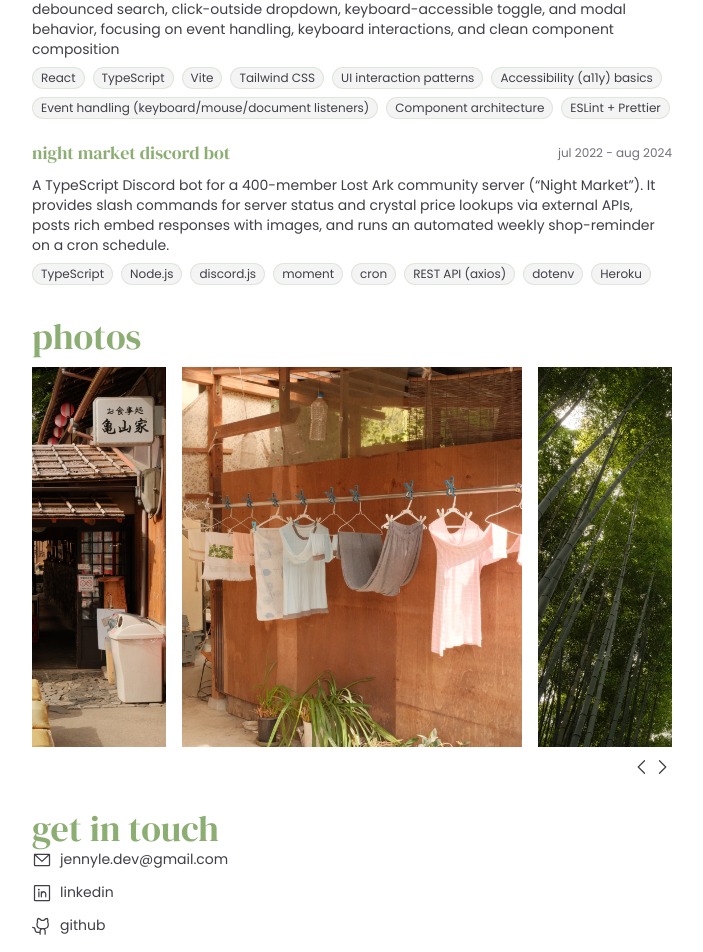
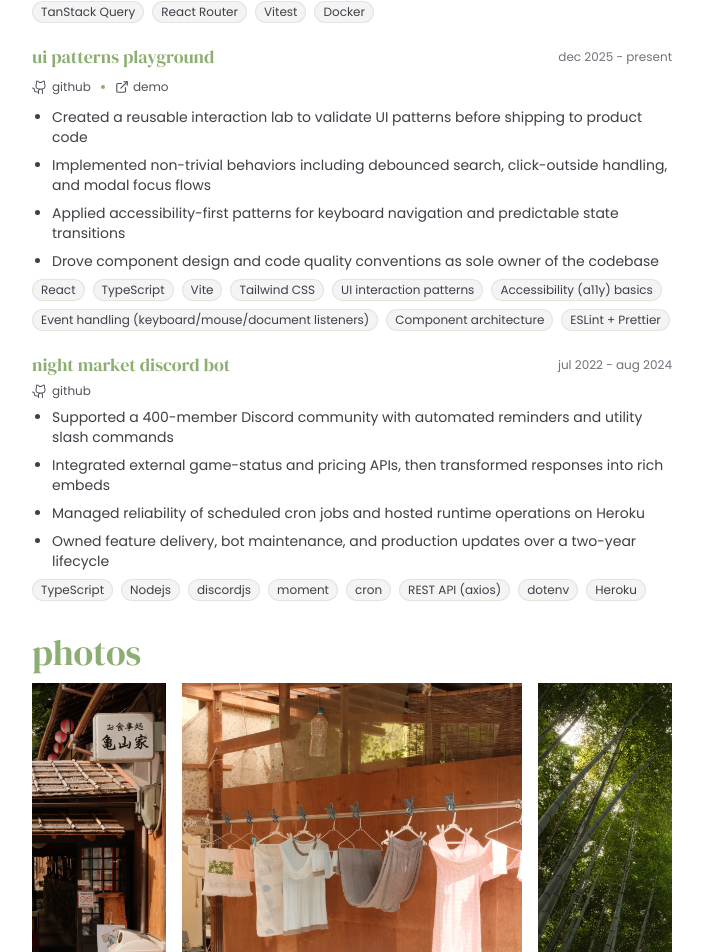
Before and after one commit to Jennykuma/portfolio-site-v2, a React (Vite) app: page / in a window 1280 px wide. Shown: the part 2382-3334 px from the top of the page, without its empty margins (288-991 px from the left). Built offline with nearby package versions, Linux system fonts and the light colour scheme.

Commit message:
Clean up projects, add links and demo

```diff
--- a/package.json
+++ b/package.json
@@ -16,6 +16,7 @@
         "@tailwindcss/vite": "^4.1.15",
         "embla-carousel": "^8.6.0",
         "embla-carousel-react": "^8.6.0",
+        "lucide-react": "^1.14.0",
         "react": "^19.1.1",
         "react-dom": "^19.1.1"
     },
--- a/src/components/GetInTouch.tsx
+++ b/src/components/GetInTouch.tsx
@@ -6,9 +6,9 @@ const GetInTouch = () => {
 			<div className='flex flex-col gap-3'>
 				<a
 					className='
-						inline-flex items-center gap-2 text-[14px]
+						inline-flex items-center gap-2 text-[14px] text-zinc-600 dark:text-gray-300
 						hover:text-sage hover:underline
-						underline-offset-4
+						underline-offset-2 transition-colors duration-200
 					'
 					href='mailto:jennyle.dev@gmail.com'
 				>
@@ -19,13 +19,13 @@ const GetInTouch = () => {
 					>
 						<path d='M224,48H32a8,8,0,0,0-8,8V192a16,16,0,0,0,16,16H216a16,16,0,0,0,16-16V56A8,8,0,0,0,224,48ZM203.43,64,128,133.15,52.57,64ZM216,192H40V74.19l82.59,75.71a8,8,0,0,0,10.82,0L216,74.19V192Z'></path>
 					</svg>
-					<span className='text-zinc-700 dark:text-gray-300'>jennyle.dev@gmail.com</span>
+					<span>jennyle.dev@gmail.com</span>
 				</a>
 				<a
 					className='
-						inline-flex items-center gap-2 text-[14px]
+						inline-flex items-center gap-2 text-[14px] text-zinc-600 dark:text-gray-300
 						hover:text-sage hover:underline
-						underline-offset-4
+						underline-offset-2 transition-colors duration-200
 					'
 					href='https://www.linkedin.com/in/jennyle05'
 					target='_blank'
@@ -38,13 +38,13 @@ const GetInTouch = () => {
 					>
 						<path d='M216,24H40A16,16,0,0,0,24,40V216a16,16,0,0,0,16,16H216a16,16,0,0,0,16-16V40A16,16,0,0,0,216,24Zm0,192H40V40H216V216ZM96,112v64a8,8,0,0,1-16,0V112a8,8,0,0,1,16,0Zm88,28v36a8,8,0,0,1-16,0V140a20,20,0,0,0-40,0v36a8,8,0,0,1-16,0V112a8,8,0,0,1,15.79-1.78A36,36,0,0,1,184,140ZM100,84A12,12,0,1,1,88,72,12,12,0,0,1,100,84Z'></path>
 					</svg>
-					<span className='text-zinc-700 dark:text-gray-300'>linkedin</span>
+					<span>linkedin</span>
 				</a>
 				<a
 					className='
-						inline-flex items-center gap-2 text-[14px]
+						inline-flex items-center gap-2 text-[14px] text-zinc-600 dark:text-gray-300
 						hover:text-sage hover:underline
-						underline-offset-4
+						underline-offset-2 transition-colors duration-200
 					'
 					href='https://github.com/Jennykuma'
 					target='_blank'
@@ -57,7 +57,7 @@ const GetInTouch = () => {
 					>
 						<path d='M208.31,75.68A59.78,59.78,0,0,0,202.93,28,8,8,0,0,0,196,24a59.75,59.75,0,0,0-48,24H124A59.75,59.75,0,0,0,76,24a8,8,0,0,0-6.93,4,59.78,59.78,0,0,0-5.38,47.68A58.14,58.14,0,0,0,56,104v8a56.06,56.06,0,0,0,48.44,55.47A39.8,39.8,0,0,0,96,192v8H72a24,24,0,0,1-24-24A40,40,0,0,0,8,136a8,8,0,0,0,0,16,24,24,0,0,1,24,24,40,40,0,0,0,40,40H96v16a8,8,0,0,0,16,0V192a24,24,0,0,1,48,0v40a8,8,0,0,0,16,0V192a39.8,39.8,0,0,0-8.44-24.53A56.06,56.06,0,0,0,216,112v-8A58.14,58.14,0,0,0,208.31,75.68ZM200,112a40,40,0,0,1-40,40H112a40,40,0,0,1-40-40v-8a41.74,41.74,0,0,1,6.9-22.48A8,8,0,0,0,80,73.83a43.81,43.81,0,0,1,.79-33.58,43.88,43.88,0,0,1,32.32,20.06A8,8,0,0,0,119.82,64h32.35a8,8,0,0,0,6.74-3.69,43.87,43.87,0,0,1,32.32-20.06A43.81,43.81,0,0,1,192,73.83a8.09,8.09,0,0,0,1,7.65A41.72,41.72,0,0,1,200,104Z'></path>
 					</svg>
-					<span className='text-zinc-700 dark:text-gray-300'>github</span>
+					<span>github</span>
 				</a>
 			</div>
 		</section>
--- a/src/components/Projects.tsx
+++ b/src/components/Projects.tsx
@@ -1,4 +1,5 @@
 import { type Project as projectItem, projects } from '../data/projects';
+import { Dot, ExternalLink } from 'lucide-react';
 
 const Projects = () => {
 	return (
@@ -12,9 +13,44 @@ const Projects = () => {
 						</span>
 						<span className='date'>{project.period}</span>
 					</div>
-					<div className='mt-2 text-sm text-zinc-700 dark:text-gray-300'>
-						{project.description}
+					<div className='flex gap-xs mt-1 text-xs'>
+						<a
+							href={project.github}
+							target='_blank'
+							rel='noopener noreferrer'
+							className='flex items-center gap-1 text-zinc-600 hover:text-sage hover:underline underline-offset-2 transition-colors duration-200'
+						>
+							<svg
+								className='w-4 h-4 fill-current'
+								xmlns='http://www.w3.org/2000/svg'
+								viewBox='0 0 256 256'
+							>
+								<path d='M208.31,75.68A59.78,59.78,0,0,0,202.93,28,8,8,0,0,0,196,24a59.75,59.75,0,0,0-48,24H124A59.75,59.75,0,0,0,76,24a8,8,0,0,0-6.93,4,59.78,59.78,0,0,0-5.38,47.68A58.14,58.14,0,0,0,56,104v8a56.06,56.06,0,0,0,48.44,55.47A39.8,39.8,0,0,0,96,192v8H72a24,24,0,0,1-24-24A40,40,0,0,0,8,136a8,8,0,0,0,0,16,24,24,0,0,1,24,24,40,40,0,0,0,40,40H96v16a8,8,0,0,0,16,0V192a24,24,0,0,1,48,0v40a8,8,0,0,0,16,0V192a39.8,39.8,0,0,0-8.44-24.53A56.06,56.06,0,0,0,216,112v-8A58.14,58.14,0,0,0,208.31,75.68ZM200,112a40,40,0,0,1-40,40H112a40,40,0,0,1-40-40v-8a41.74,41.74,0,0,1,6.9-22.48A8,8,0,0,0,80,73.83a43.81,43.81,0,0,1,.79-33.58,43.88,43.88,0,0,1,32.32,20.06A8,8,0,0,0,119.82,64h32.35a8,8,0,0,0,6.74-3.69,43.87,43.87,0,0,1,32.32-20.06A43.81,43.81,0,0,1,192,73.83a8.09,8.09,0,0,0,1,7.65A41.72,41.72,0,0,1,200,104Z'></path>
+							</svg>
+							github
+						</a>
+						{project.demo && (
+							<>
+								<Dot className='text-sage' />
+								<a
+									href={project.demo}
+									target='_blank'
+									rel='noopener noreferrer'
+									className='flex items-center gap-1 text-zinc-600 hover:text-sage hover:underline underline-offset-2 transition-colors duration-200'
+								>
+									<ExternalLink className='w-3.5 h-3.5' />
+									demo
+								</a>
+							</>
+						)}
 					</div>
+					<ul className='mt-2 pl-5 list-disc text-sm text-zinc-700 dark:text-gray-300'>
+						{project.description.map((point: string, i: number) => (
+							<li key={i} className='mt-2'>
+								{point}
+							</li>
+						))}
+					</ul>
 					<div className='skills flex flex-wrap gap-2 mt-2'>
 						{project.skills.map((skill: string, i: number) => (
 							<span
--- a/src/data/projects.ts
+++ b/src/data/projects.ts
@@ -1,16 +1,23 @@
 export type Project = {
 	title: string;
 	period: string;
-	description: string;
+	description: string[];
 	skills: string[];
+	github: string;
+	demo?: string;
 };
 
 export const projects: Project[] = [
 	{
 		title: 'kuma recipes',
 		period: 'jan 2026 - present',
-		description:
-			'A cozy recipe notetaking app built with React, designed to help store recipes, notes and photos in one place. It uses a simple and intuitive interface without unecessary scrolling, with a focus on ease of use and organization. The app allows users to create and manage their own recipe collections, making it easy to find and share recipes with friends and family.',
+		description: [
+			'Built a full-stack recipe app that centralizes recipes, notes, and photos in one workflow',
+			'Implemented tagging and search features to quickly find recipes by name or custom labels',
+			'Designed low-friction navigation to reduce scrolling and speed up recipe reference during cooking',
+			'Owned architecture end-to-end across React frontend, Fastify API, Prisma models, and PostgreSQL',
+			'Integrated auth, routing, and data-fetching layers (Clerk, React Router, TanStack Query)',
+		],
 		skills: [
 			'React',
 			'TypeScript',
@@ -25,12 +32,18 @@ export const projects: Project[] = [
 			'Vitest',
 			'Docker',
 		],
+		github: 'https://github.com/Jennykuma/kuma-recipes/tree/main#kuma-recipes',
+		demo: '/kuma-recipes',
 	},
 	{
 		title: 'ui patterns playground',
 		period: 'dec 2025 - present',
-		description:
-			'A React + TypeScript playground for building and testing reusable UI interaction patterns with local state isolation and accessibility basics. The project implements components like debounced search, click-outside dropdown, keyboard-accessible toggle, and modal behavior, focusing on event handling, keyboard interactions, and clean component composition',
+		description: [
+			'Created a reusable interaction lab to validate UI patterns before shipping to product code',
+			'Implemented non-trivial behaviors including debounced search, click-outside handling, and modal focus flows',
+			'Applied accessibility-first patterns for keyboard navigation and predictable state transitions',
+			'Drove component design and code quality conventions as sole owner of the codebase',
+		],
 		skills: [
 			'React',
 			'TypeScript',
@@ -42,21 +55,29 @@ export const projects: Project[] = [
 			'Component architecture',
 			'ESLint + Prettier',
 		],
+		github: 'https://github.com/Jennykuma/ui-patterns-playground#ui-interactions-playground',
+		demo: '/ui-patterns-playground',
 	},
 	{
 		title: 'night market discord bot',
 		period: 'jul 2022 - aug 2024',
-		description:
-			'A TypeScript Discord bot for a 400-member Lost Ark community server (“Night Market”). It provides slash commands for server status and crystal price lookups via external APIs, posts rich embed responses with images, and runs an automated weekly shop-reminder on a cron schedule.',
+		description: [
+			'Supported a 400-member Discord community with automated reminders and utility slash commands',
+			'Integrated external game-status and pricing APIs, then transformed responses into rich embeds',
+			'Managed reliability of scheduled cron jobs and hosted runtime operations on Heroku',
+			'Owned feature delivery, bot maintenance, and production updates over a two-year lifecycle',
+		],
 		skills: [
 			'TypeScript',
-			'Node.js',
-			'discord.js',
+			'Nodejs',
+			'discordjs',
 			'moment',
 			'cron',
 			'REST API (axios)',
 			'dotenv',
 			'Heroku',
 		],
+		github: 'https://github.com/Jennykuma/night-market-discord-bot/tree/main#night-market-discord-bot',
+		demo: '',
 	},
 ];
```
Also changed, not shown: 1 other file (tests, documents, lock files or other folders).
